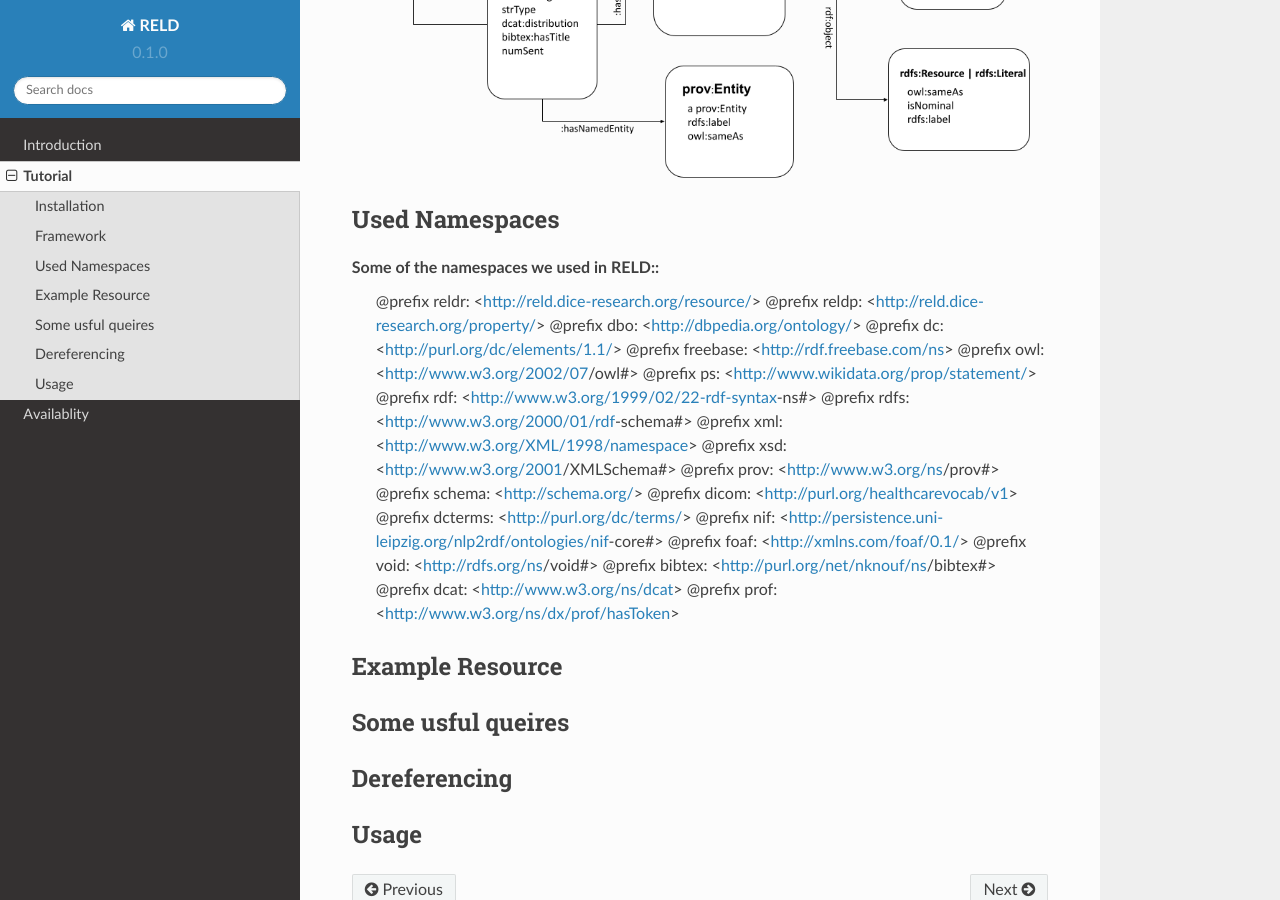
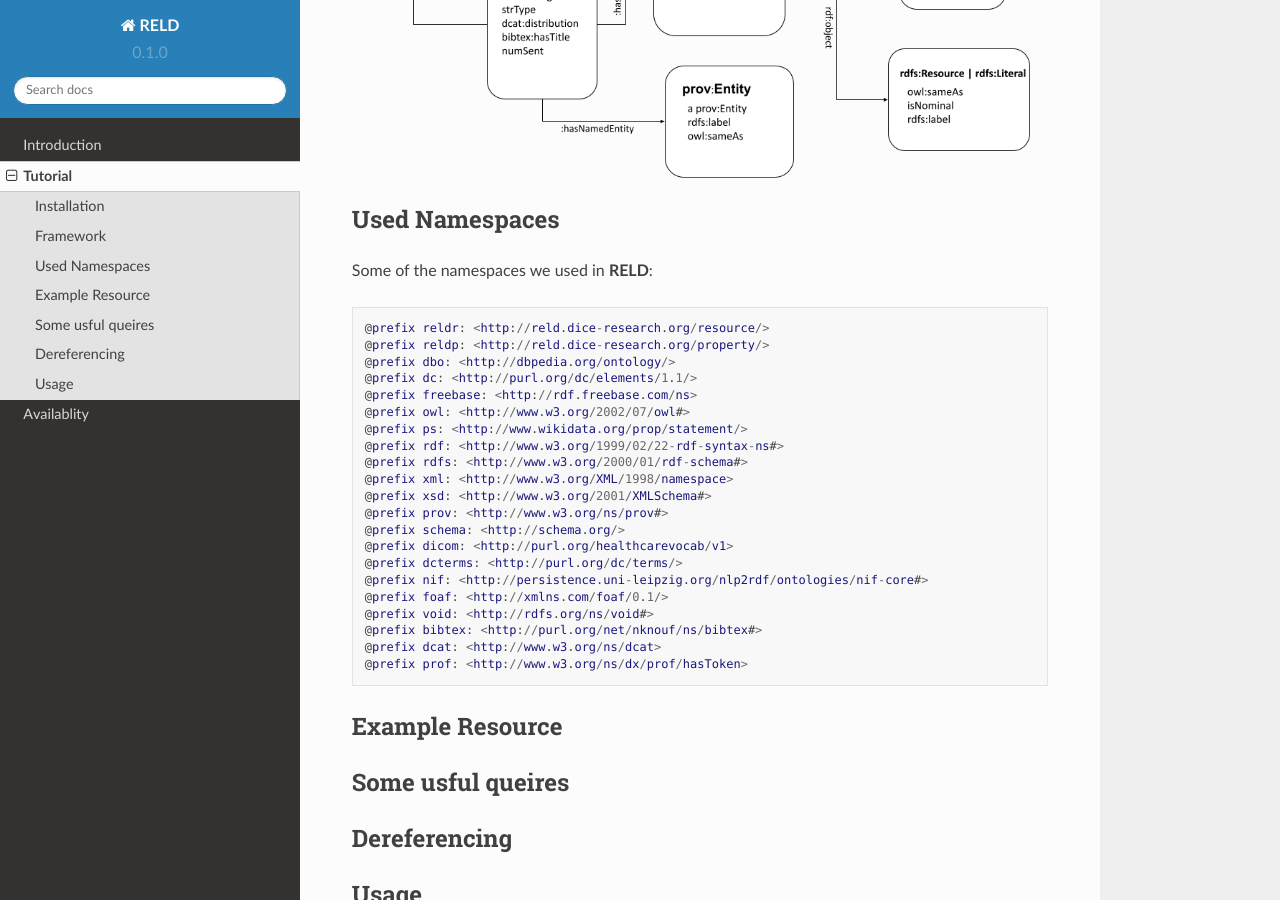
Before and after one commit to manzoorali29/reld_tutorial, a Sphinx documentation site: the page built from docs/source/tutorial.rst, in a window 1280 px wide and 900 px high, scrolled down 719 px. Built offline with Sphinx 7.4.7 and the Read the Docs theme 2.0.0, drawn with Linux system fonts in a browser that asks for light colours.

Commit message:
code correction

```diff
--- a/docs/source/tutorial.rst
+++ b/docs/source/tutorial.rst
@@ -21,7 +21,10 @@ For the ttl version of schema click on link
 
 Used Namespaces
 -----------------
-Some of the namespaces we used in **RELD**::
+Some of the namespaces we used in **RELD**:
+
+.. code-block:: ttl
+
    @prefix reldr: <http://reld.dice-research.org/resource/>
    @prefix reldp: <http://reld.dice-research.org/property/>
    @prefix dbo: <http://dbpedia.org/ontology/>
```
